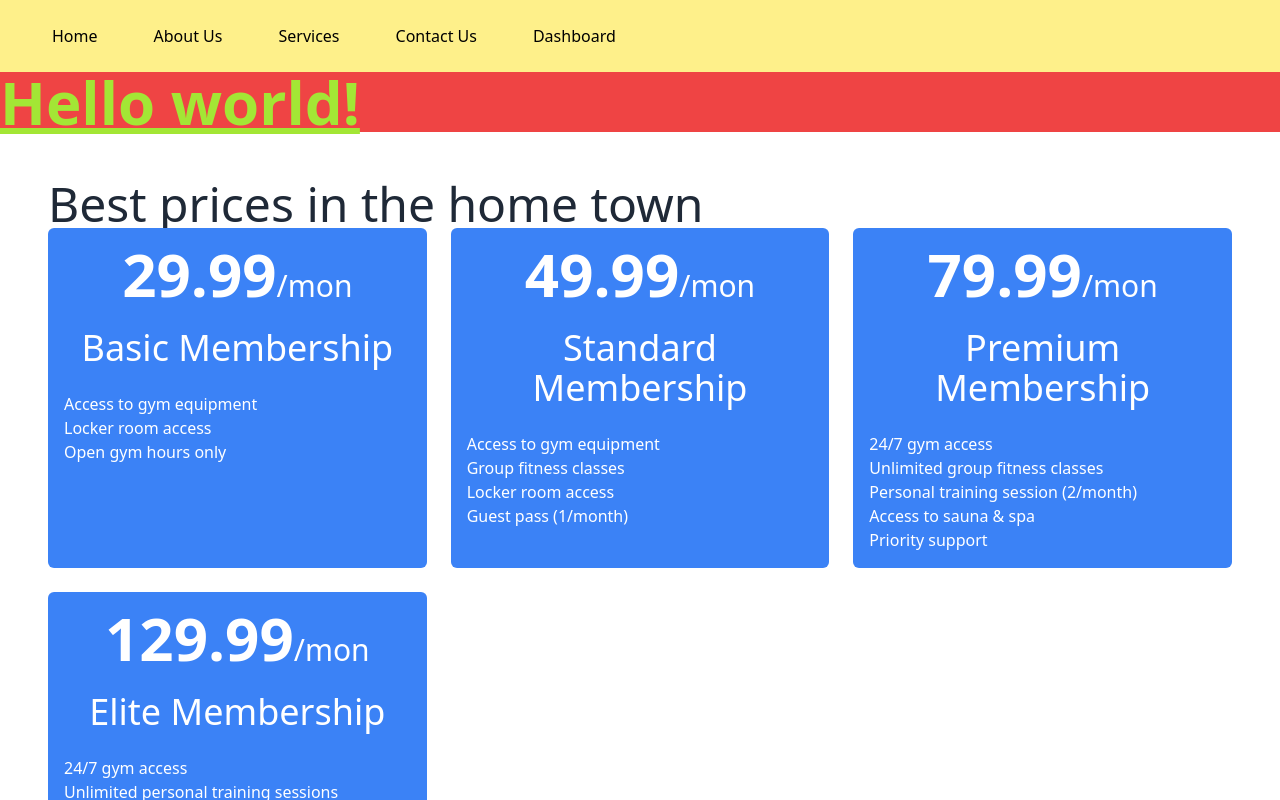
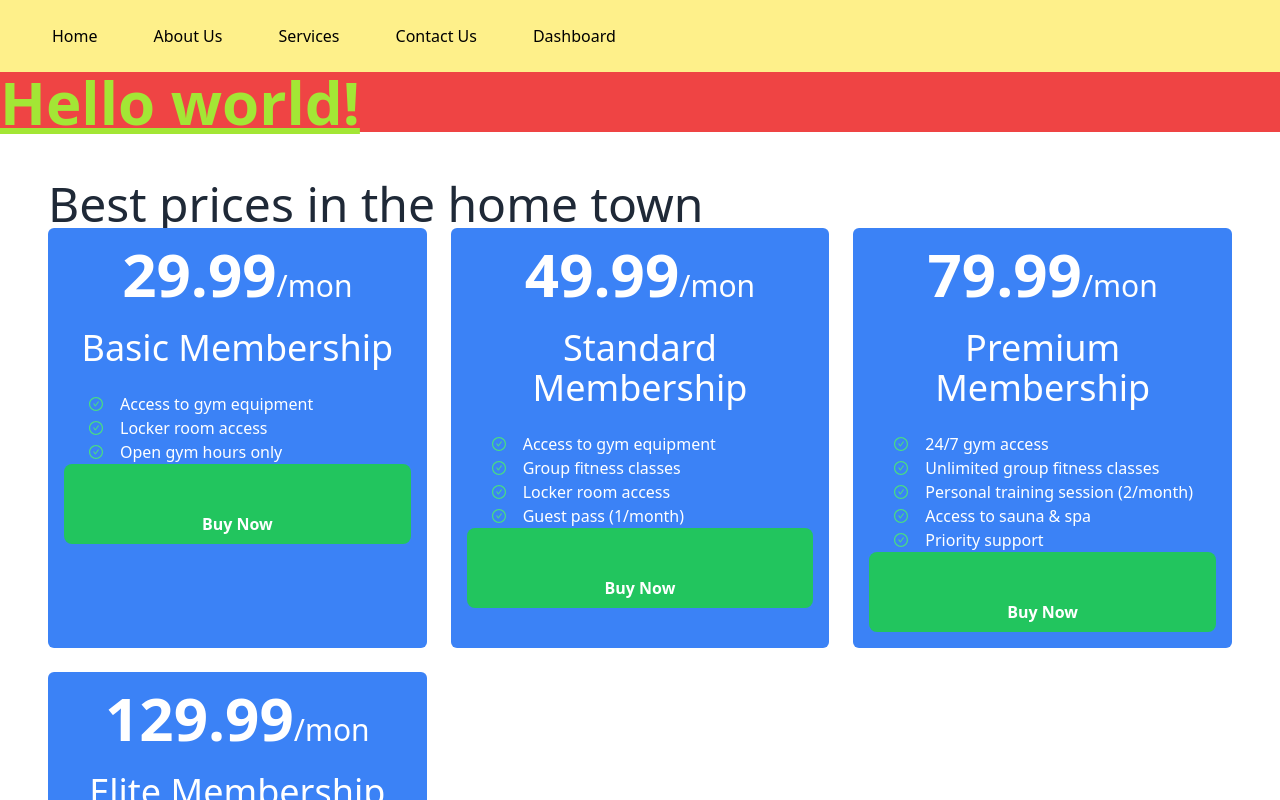
Before and after one commit to alalhosen/price-options-d44, a React (Vite) app: page / in a window 1280 px wide. Shown: the top 800 px of the page. Built offline with nearby package versions, Linux system fonts and the light colour scheme.

Commit message:
map feature component

```diff
--- a/src/components/Feature/Feature.jsx
+++ b/src/components/Feature/Feature.jsx
@@ -1,9 +1,10 @@
 import PropTypes from "prop-types";
+import { AiOutlineCheckCircle } from "react-icons/ai";
 
 const Feature = ({feature}) => {
     return (
         <div>
-            <p>{feature}</p>
+            <p className="flex items-center"><AiOutlineCheckCircle className="text-green-400 mr-4"></AiOutlineCheckCircle> {feature}</p>
         </div>
     );
 };
--- a/src/components/PriceOption/PriceOption.jsx
+++ b/src/components/PriceOption/PriceOption.jsx
@@ -11,9 +11,12 @@ const PriceOption = ({ option }) => {
         <span className="text-3xl">/mon</span>
       </h2>
       <h4 className="text-4xl text-center my-6">{name}</h4>
+      <div className="pl-6">
       {
         features.map((feature, index)=><Feature key={index} feature={feature}></Feature>)
       }
+      </div>
+      <button className="pt-12 bg-green-500 w-full py-2 rounded-lg hover:bg-green-800 font-bold">Buy Now</button>
     </div>
   );
 };
```
